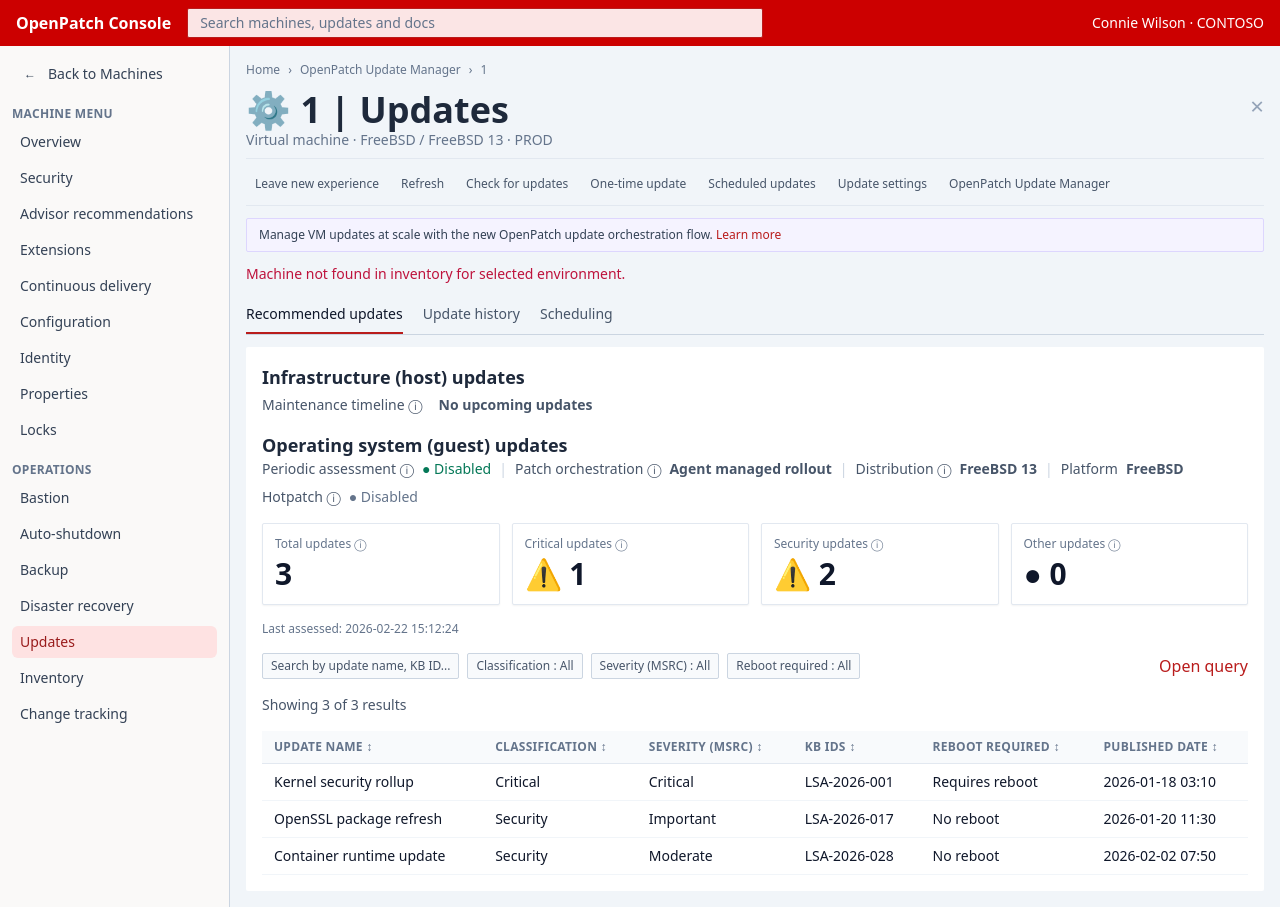
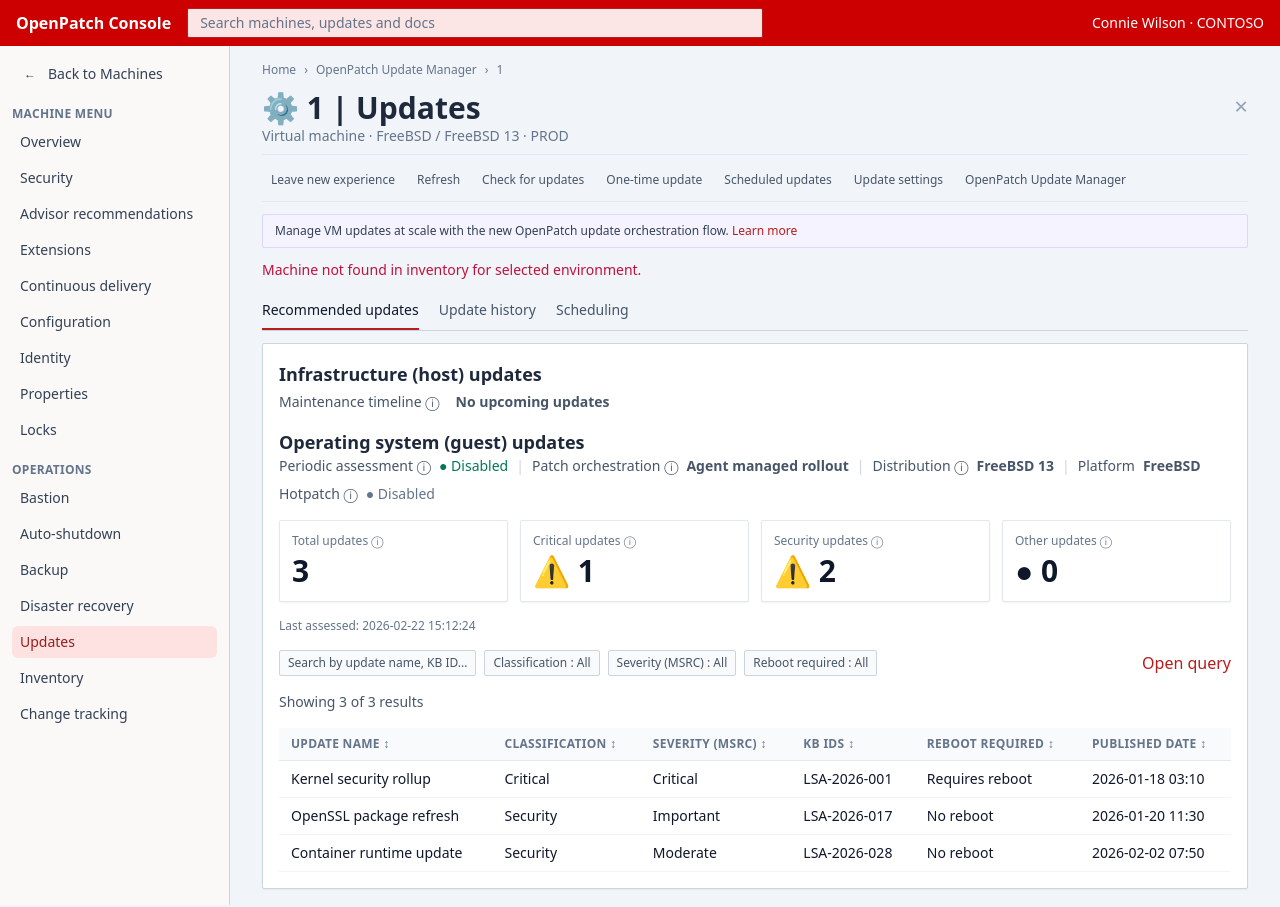
Before and after one commit to 01Karl/autopatch, a Next.js app in the folder dashboard/: page /machines/1 in a window 1280 px wide. Built offline with nearby package versions, Linux system fonts and the light colour scheme.

Commit message:
Refine machine details layout to match Azure-style structure

```diff
--- a/dashboard/src/app/globals.css
+++ b/dashboard/src/app/globals.css
@@ -62,11 +62,11 @@
 table td {@apply border-b border-slate-100 px-3 py-2;}
 .link {@apply text-red-700 hover:underline;}
 
-.machine-content-area {@apply mx-auto max-w-6xl space-y-3 p-4;}
+.machine-content-area {@apply w-full max-w-none space-y-3 px-6 py-4 xl:px-8;}
 .machine-breadcrumbs {@apply flex flex-wrap items-center gap-2 text-xs text-slate-500;}
 .machine-breadcrumbs a {@apply text-slate-500 hover:text-slate-700;}
 .machine-title-row {@apply flex items-start justify-between border-b border-slate-200 pb-2;}
-.machine-title {@apply text-4xl font-semibold text-slate-800;}
+.machine-title {@apply text-3xl font-semibold text-slate-800;}
 .machine-subtitle {@apply text-sm text-slate-500;}
 .machine-close-btn {@apply text-2xl text-slate-400 hover:text-slate-700;}
 .machine-actions-row {@apply flex flex-wrap gap-1 border-b border-slate-200 pb-2;}
@@ -75,7 +75,7 @@
 .machine-tab-strip {@apply flex flex-wrap items-center gap-5 border-b border-slate-300 pt-2;}
 .machine-tab {@apply cursor-default border-b-2 border-transparent pb-2 text-sm text-slate-600;}
 .machine-tab.active {@apply border-red-700 font-medium text-slate-900;}
-.machine-card {@apply space-y-4 rounded-sm bg-white p-4;}
+.machine-card {@apply space-y-4 rounded-sm border border-slate-300 bg-white p-4 shadow-sm;}
 .machine-section h2 {@apply text-lg font-semibold text-slate-800;}
 .machine-kv-inline {@apply mt-1 flex flex-wrap items-center gap-4 text-sm text-slate-600;}
 .machine-pill-row {@apply flex flex-wrap items-center gap-2 text-sm text-slate-600;}
```
